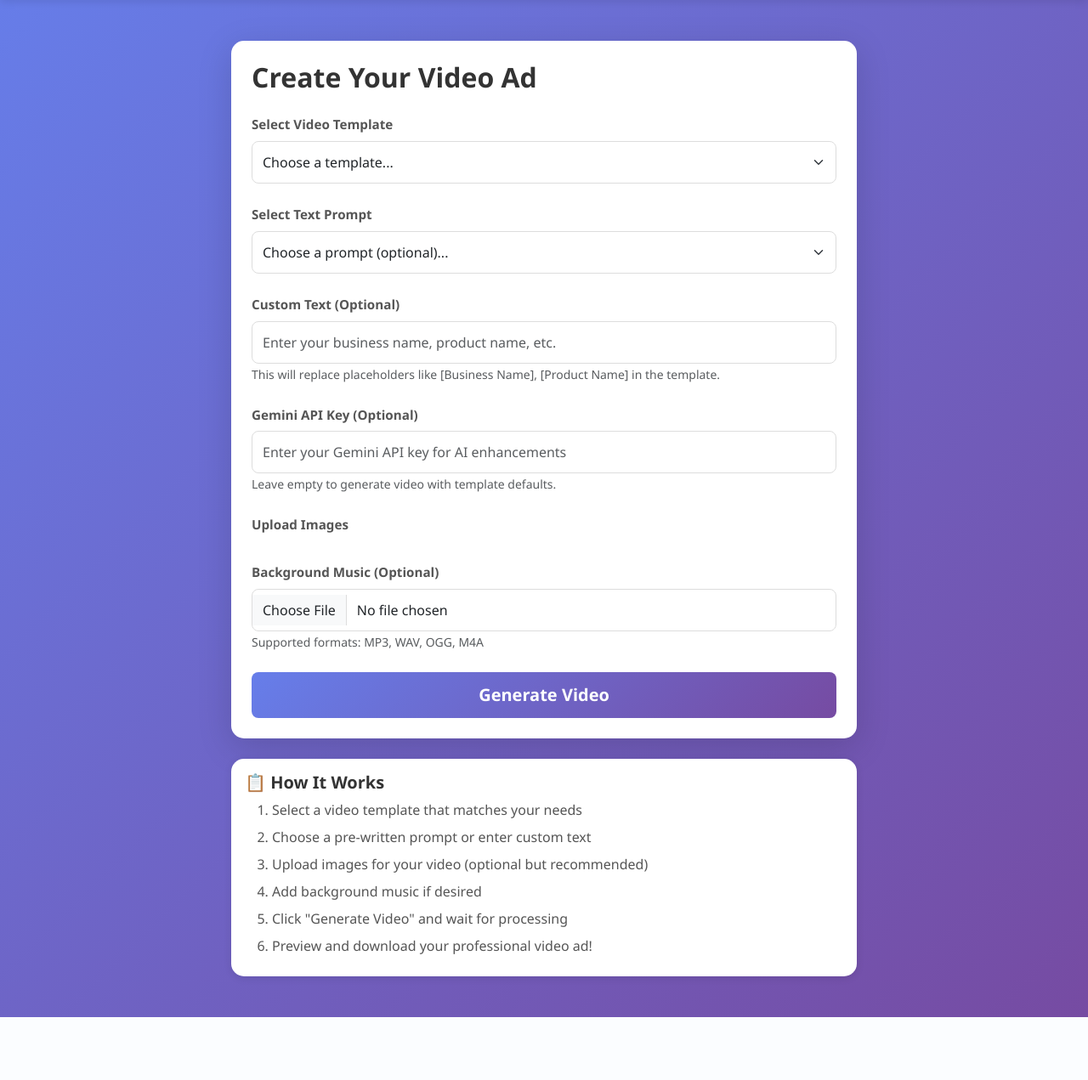
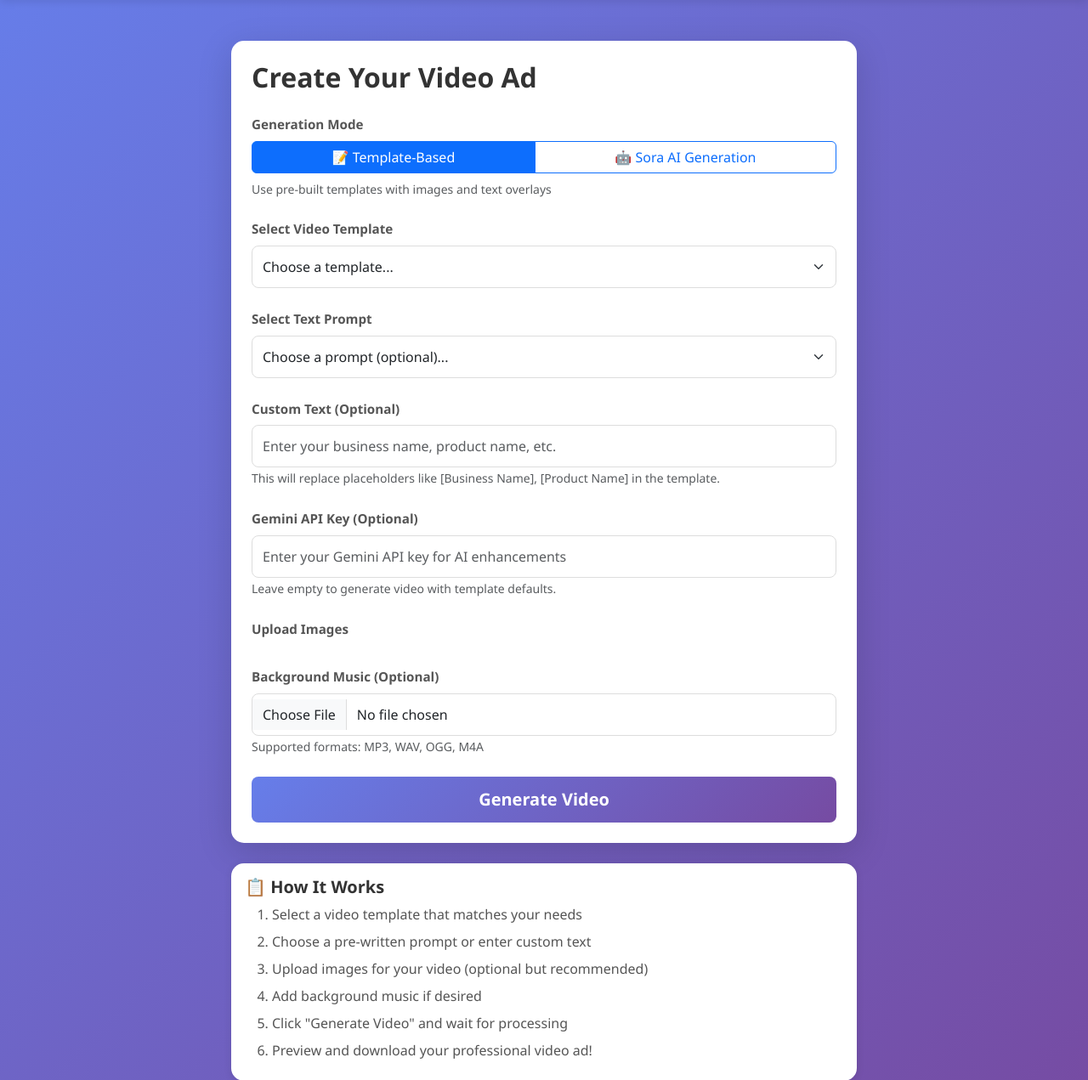
Before and after one commit to julisunkan/vidad, a Flask app: page / in a window 1280 px wide. Shown: the part 55-1326 px from the top of the page at 85% size. Before the commit the page ends 1252 px from the top, so only its background shows below. Run offline with Flask 3, Linux system fonts and the light colour scheme; some libraries are stand-ins or nearby versions.

Commit message:
Add ability to generate videos using Sora AI
Introduces a new route, JavaScript logic, and UI elements to enable video generation via the Sora API, alongside existing template-based generation.

Replit-Commit-Author: Agent
Replit-Commit-Session-Id: 0d8bfe69-a18e-4103-aa07-5361e7ad5a31
Replit-Commit-Checkpoint-Type: intermediate_checkpoint
Replit-Commit-Event-Id: 2e45615e-2421-4a70-999d-1dfec49fd361
Replit-Commit-Screenshot-Url: https://storage.googleapis.com/screenshot-production-us-central1/2535ec33-810e-4e3c-968f-5c48934de777/0d8bfe69-a18e-4103-aa07-5361e7ad5a31/TAdfPkF

```diff
--- a/app.py
+++ b/app.py
@@ -5,6 +5,7 @@ import uuid
 from datetime import datetime
 from templates import VIDEO_TEMPLATES, TEXT_PROMPTS
 from video_generator import generate_video
+from sora_generator import generate_video_with_sora, generate_video_with_image
 import json
 
 app = Flask(__name__)
@@ -137,5 +138,67 @@ def preview_video(filename):
     except Exception as e:
         return str(e), 500
 
+@app.route('/generate_sora_video', methods=['POST'])
+def generate_sora_video_route():
+    """Generate video using OpenAI Sora API"""
+    try:
+        data = request.get_json()
+        prompt = data.get('prompt', '')
+        duration = int(data.get('duration', 8))
+        size = data.get('size', '1280x720')
+        use_image = data.get('use_image', False)
+
+        if not prompt:
+            return jsonify({'error': 'Prompt is required'}), 400
+
+        duration = max(4, min(20, duration))
+
+        video_filename = f"sora_{uuid.uuid4()}.mp4"
+        video_path = os.path.join(app.config['UPLOAD_FOLDER'], video_filename)
+
+        if use_image and 'image' in request.files:
+            image_file = request.files['image']
+            if image_file and image_file.filename:
+                image_filename = secure_filename(f"{uuid.uuid4()}_{image_file.filename}")
+                image_path = os.path.join(app.config['UPLOAD_FOLDER'], image_filename)
+                image_file.save(image_path)
+
+                result = generate_video_with_image(
+                    prompt=prompt,
+                    image_path=image_path,
+                    duration=duration,
+                    size=size,
+                    output_path=video_path
+                )
+
+                try:
+                    os.remove(image_path)
+                except:
+                    pass
+            else:
+                return jsonify({'error': 'Image file required for image-to-video'}), 400
+        else:
+            result = generate_video_with_sora(
+                prompt=prompt,
+                duration=duration,
+                size=size,
+                output_path=video_path
+            )
+
+        if result['success']:
+            session['last_video'] = video_filename
+            return jsonify({
+                'success': True,
+                'video_url': f'/download_video/{video_filename}',
+                'video_id': result.get('video_id', ''),
+                'message': 'Sora video generated successfully!'
+            })
+        else:
+            return jsonify({'error': result['error']}), 500
+
+    except Exception as e:
+        print(f"Error generating Sora video: {str(e)}")
+        return jsonify({'error': str(e)}), 500
+
 if __name__ == '__main__':
     app.run(host='0.0.0.0', port=5000, debug=True)
--- a/static/js/app.js
+++ b/static/js/app.js
@@ -1,4 +1,37 @@
 let currentTemplate = null;
+let generationMode = 'template';
+
+// Mode switching
+document.querySelectorAll('input[name="generationMode"]').forEach(radio => {
+    radio.addEventListener('change', function() {
+        generationMode = this.value;
+        const templateFields = document.getElementById('templateFields');
+        const soraFields = document.getElementById('soraFields');
+        const modeDescription = document.getElementById('modeDescription');
+        const templateSelect = document.getElementById('templateSelect');
+
+        if (generationMode === 'sora') {
+            templateFields.style.display = 'none';
+            soraFields.style.display = 'block';
+            modeDescription.textContent = 'Use OpenAI Sora AI to generate videos from text descriptions';
+            templateSelect.removeAttribute('required');
+        } else {
+            templateFields.style.display = 'block';
+            soraFields.style.display = 'none';
+            modeDescription.textContent = 'Use pre-built templates with images and text overlays';
+            templateSelect.setAttribute('required', 'required');
+        }
+    });
+});
+
+// Sora duration slider
+const soraDuration = document.getElementById('soraDuration');
+const durationValue = document.getElementById('durationValue');
+if (soraDuration && durationValue) {
+    soraDuration.addEventListener('input', function() {
+        durationValue.textContent = this.value;
+    });
+}
 
 document.getElementById('templateSelect').addEventListener('change', function() {
     const templateId = this.value;
@@ -41,24 +74,55 @@ document.getElementById('templateSelect').addEventListener('change', function()
 document.getElementById('videoForm').addEventListener('submit', function(e) {
     e.preventDefault();
 
-    if (!currentTemplate) {
+    if (generationMode === 'template' && !currentTemplate) {
         alert('Please select a video template');
         return;
     }
 
+    if (generationMode === 'sora') {
+        const prompt = document.getElementById('soraPrompt').value.trim();
+        if (!prompt) {
+            alert('Please enter a video description');
+            return;
+        }
+    }
+
     const formData = new FormData(this);
+    let endpoint = '/generate_video';
+    let requestBody = formData;
+
+    // Handle Sora generation
+    if (generationMode === 'sora') {
+        endpoint = '/generate_sora_video';
+        const soraData = {
+            prompt: document.getElementById('soraPrompt').value,
+            duration: parseInt(document.getElementById('soraDuration').value),
+            size: document.getElementById('soraSize').value,
+            use_image: false
+        };
+        requestBody = JSON.stringify(soraData);
+    }
 
     document.getElementById('generateBtn').disabled = true;
     document.getElementById('btnText').classList.add('d-none');
     document.getElementById('btnSpinner').classList.remove('d-none');
     document.getElementById('progressSection').classList.remove('d-none');
     document.getElementById('resultSection').classList.add('d-none');
-    document.getElementById('errorSection').classList.add('d-none');
+    const errorSection = document.getElementById('errorSection');
+    if (errorSection) errorSection.classList.add('d-none');
 
-    fetch('/generate_video', {
+    const fetchOptions = {
         method: 'POST',
-        body: formData
-    })
+        body: requestBody
+    };
+
+    if (generationMode === 'sora') {
+        fetchOptions.headers = {
+            'Content-Type': 'application/json'
+        };
+    }
+
+    fetch(endpoint, fetchOptions)
     .then(response => response.json())
     .then(data => {
         document.getElementById('generateBtn').disabled = false;
--- a/templates/index.html
+++ b/templates/index.html
@@ -21,10 +21,31 @@
                     <div class="card-body p-4">
                         <h2 class="card-title mb-4">Create Your Video Ad</h2>
 
+                        <!-- Mode Selector -->
+                        <div class="mb-4">
+                            <label class="form-label fw-bold">Generation Mode</label>
+                            <div class="btn-group w-100" role="group">
+                                <input type="radio" class="btn-check" name="generationMode" id="templateMode" value="template" checked>
+                                <label class="btn btn-outline-primary" for="templateMode">
+                                    📝 Template-Based
+                                </label>
+
+                                <input type="radio" class="btn-check" name="generationMode" id="soraMode" value="sora">
+                                <label class="btn btn-outline-primary" for="soraMode">
+                                    🤖 Sora AI Generation
+                                </label>
+                            </div>
+                            <small class="form-text text-muted d-block mt-2">
+                                <span id="modeDescription">Use pre-built templates with images and text overlays</span>
+                            </small>
+                        </div>
+
                         <form id="videoForm" enctype="multipart/form-data">
+                            <!-- Template-Based Fields -->
+                            <div id="templateFields">
                             <div class="mb-4">
                                 <label for="templateSelect" class="form-label fw-bold">Select Video Template</label>
-                                <select class="form-select" id="templateSelect" name="template_id" required>
+                                <select class="form-select" id="templateSelect" name="template_id">
                                     <option value="">Choose a template...</option>
                                     {% for template in templates %}
                                     <option value="{{ template.id }}">{{ template.name }} - {{ template.description }}</option>
@@ -74,6 +95,45 @@
                                        accept=".mp3,.wav,.ogg,.m4a">
                                 <small class="form-text text-muted">Supported formats: MP3, WAV, OGG, M4A</small>
                             </div>
+                            </div>
+                            <!-- End Template Fields -->
+
+                            <!-- Sora AI Fields -->
+                            <div id="soraFields" style="display: none;">
+                                <div class="alert alert-warning">
+                                    <strong>⚠️ Note:</strong> Sora API requires an OpenAI API key with Sora access.
+                                    Add your OPENAI_API_KEY to Secrets. Cost: ~$0.10-$0.50 per second of video.
+                                </div>
+
+                                <div class="mb-4">
+                                    <label for="soraPrompt" class="form-label fw-bold">Video Description</label>
+                                    <textarea class="form-control" id="soraPrompt" rows="4"
+                                              placeholder="Describe the video you want to generate... e.g., 'A cinematic shot of a modern smartphone rotating slowly on a white background with dramatic lighting'"></textarea>
+                                    <small class="form-text text-muted">
+                                        Be specific about camera angles, lighting, style, and movement for best results.
+                                    </small>
+                                </div>
+
+                                <div class="mb-4">
+                                    <label for="soraDuration" class="form-label fw-bold">Duration (seconds)</label>
+                                    <input type="range" class="form-range" id="soraDuration" min="4" max="20" value="8" step="1">
+                                    <div class="d-flex justify-content-between">
+                                        <small>4s</small>
+                                        <small><strong id="durationValue">8</strong> seconds</small>
+                                        <small>20s</small>
+                                    </div>
+                                </div>
+
+                                <div class="mb-4">
+                                    <label for="soraSize" class="form-label fw-bold">Video Size</label>
+                                    <select class="form-select" id="soraSize">
+                                        <option value="1280x720">1280x720 (16:9 Landscape)</option>
+                                        <option value="720x1280">720x1280 (9:16 Portrait)</option>
+                                        <option value="1080x1920">1080x1920 (9:16 Full HD Portrait)</option>
+                                    </select>
+                                </div>
+                            </div>
+                            <!-- End Sora Fields -->
 
                             <div class="d-grid gap-2">
                                 <button type="submit" class="btn btn-primary btn-lg" id="generateBtn">
```
